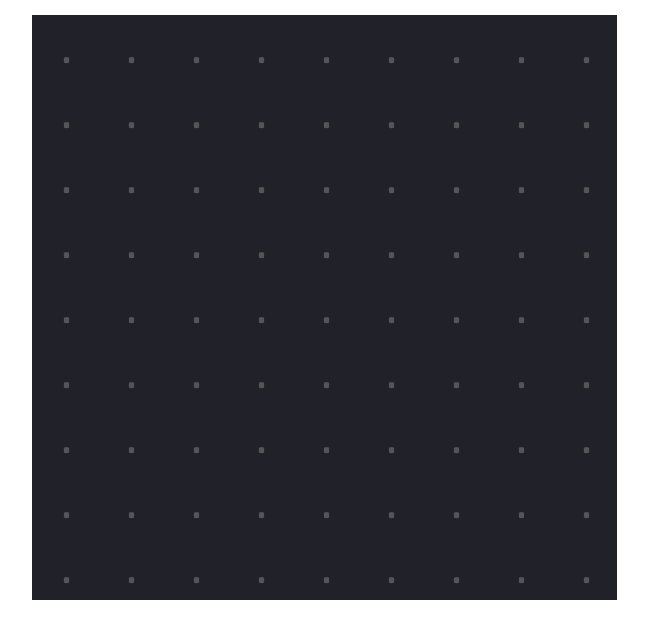
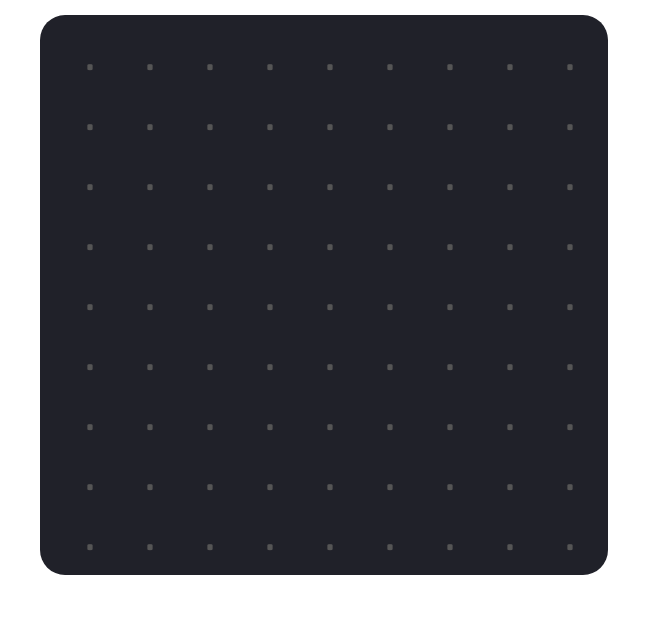
Before and after one commit to JRichm/GardenGame, a Flask app: template templates/game.html in a window 1280 px wide. Shown: the part 252-882 px from the top of the page, without its empty margins (331-979 px from the left). After the commit the page ends 827 px from the top, so only its background shows below. Run offline with Flask 3, Linux system fonts and the light colour scheme; the template is opened without the code that fills it, so the values that code supplies are empty.

Commit message:
updated gameboard

```diff
--- a/server.py
+++ b/server.py
@@ -39,6 +39,12 @@ def homepage():
 def login():
     form = forms.LoginForm(request.form)
     return form.login_user()
+
+
+##      """  View User   """     ##
+@app.route("/user/<user_id>")
+def view_user(user_id):
+    return render_template("user.html", user=check_login())
 
 
 ##   """ View Leaderboards """   ##
--- a/static/css/game.css
+++ b/static/css/game.css
@@ -65,8 +65,14 @@ main>* {
 }
 
 #game {
-    width: 600px;
-    height: 600px;
+    display: flex;
+    flex-direction: column;
+    justify-content: center;
+    align-items: center;
+    background-color: #202129;
+    padding: 10px;
+    margin: 15px 30px 15px 30px;
+    border-radius: 25px;
 }
 
 .game-row {
@@ -80,8 +86,8 @@ main>* {
     display: flex;
     justify-content: center;
     align-items: center;
-    min-width: 65px;
-    min-height: 65px;
+    min-width: 60px;
+    min-height: 60px;
 }
 
 .game-square:hover {
@@ -97,12 +103,16 @@ main>* {
     height: 30px;
 }
 
+.click-div {
+    position: absolute;
+    height: 60px;
+    width: 60px;
+}
+
 #shop {
-    width: 600px;
     display: flex;
     flex-direction: column;
     align-items: center;
-    width: max-content;
 }
 
 .shop-item {
--- a/static/js/game.mjs
+++ b/static/js/game.mjs
@@ -10,8 +10,9 @@ class GameSquare {
         this.plantable = true;
         this.base_plants = base_plants;
         this.gameObject = gameObject;
-        this.readyToHarvest = false;
-        this.timesToNurture = 0
+        this.timesToNurture = 1;
+        this.nurtureAmount = 0;
+        this.readyToHarvest = false
     }
 
     userClick(selection) {
@@ -36,24 +37,27 @@ class GameSquare {
     }
 
     userHover() {
-        this.element.style = 'background-color:#202129;';
 
         if (this.plant_id !== undefined) {
-
-            // generate random number
-            const randNum = Math.random();
-
-            // call function readyToHarvest() if the number is liss than or equal to 20
-            if (randNum <= 0.2) {
-                this.readyToHarvest()
+            if (this.nurtureAmount >= this.timesToNurture) {
+                this.boldPlant()
+            } else if (this.nurtureAmount <= this.timesToNurture) {
+                this.nurtureAmount++;
+            } else if (this.readyToHarvest == true) {
+                this.harvestPlant()
             }
         }
     }
 
-    increasePlantNurture() {
-        if (this.nurtureAmount < this.threshold) {
-            this.nurtureAmount++;
-        }
+    boldPlant() {
+        this.element.style = `font-weight:bold;`
+        this.readyToHarvest = true;
+    }
+
+    harvestPlant() {
+        console.log('revert')
+        this.element.style = `font-weight:400;`
+        this.readyToHarvest = false;
     }
 
     plantSeed(plant_id) {
@@ -220,7 +224,7 @@ export class Game {
         this.current_leaves += leavesToAdd;
 
         // Update the current leaves value on the screen
-        document.getElementById('current-leaves').innerHTML = this.current_leaves.toFixed(1);
+        document.getElementById('current-leaves').innerHTML = this.current_leaves.toFixed(0);
 
         // Call the update function recursively for continuous updates
         this.startTime = Date.now();
--- a/static/js/gameUI.js
+++ b/static/js/gameUI.js
@@ -37,6 +37,6 @@ function highlightSelection(event) {
         selectedShopItem = null;
     }
 
-    event.currentTarget.style.backgroundColor = '{{ base_plants[plant_id].color }}';
+    event.currentTarget.style.backgroundColor = '#dddddd';
     selectedShopItem = event.currentTarget;
 }
--- a/templates/game.html
+++ b/templates/game.html
@@ -74,6 +74,7 @@
         <span class="game-row">
             {% for char in range(0,9) %}
             <div class="game-square" id="gs-{{ row }}{{ char }}">
+                <div class="click-div"></div>
                 <p class="game-char">.</p>
             </div>
             {% endfor %}
```
Also changed, not shown: data/plants.json (+4 -4 lines), static/css/leaderboards.css (+7 -1 lines), templates/leaderboards.html (+4 -3 lines), templates/user.html (+11 -0 lines), static/css/user.css (added).
